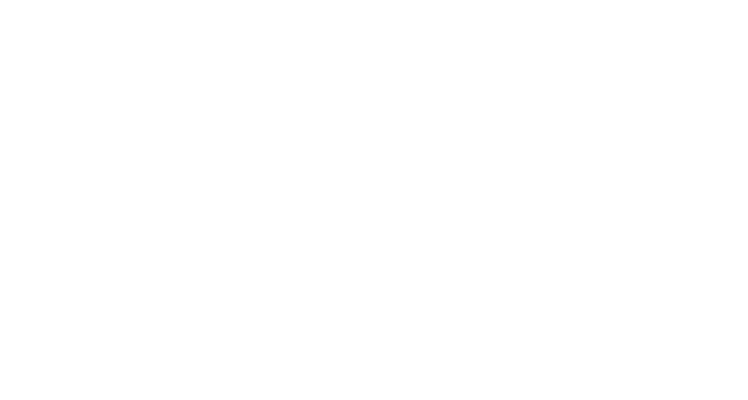
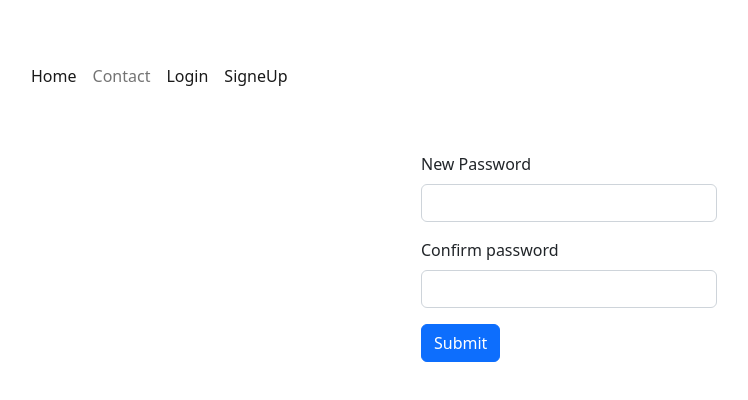
Before and after one commit to bishald0013/registration_Login, a React (Create React App) app in the folder frontend-client/: page /reset in a window 1280 px wide. Before the commit this address had no page. Shown: the top 400 px of the page, without its empty margins (71-819 px from the left). Built offline with nearby package versions, Linux system fonts and the light colour scheme.

Commit message:
Password reset email Link

```diff
--- a/frontend-client/src/App.js
+++ b/frontend-client/src/App.js
@@ -4,6 +4,8 @@
 import Contact from "./Components/pages/Contact";
 import Login from "./Components/pages/auth/Login";
 import SigneUp from "./Components/pages/auth/SigneUp";
+import ResetPassword from "./Components/pages/auth/ResetPassword";
+import PasswordResetEmail from "./Components/pages/auth/PasswordResetEmail";
 
 function App() {
   return (
@@ -15,6 +17,8 @@
             <Route path="contact" element={<Contact/>}></Route>
             <Route path="login" element={<Login/>}></Route>
             <Route path="signeup" element={<SigneUp/>}></Route>
+            <Route path="resetpassword" element={<ResetPassword/>}></Route>
+            <Route path="reset" element={<PasswordResetEmail/>}></Route>
           </Route>
         </Routes>
       </BrowserRouter>
--- a/frontend-client/src/Components/pages/auth/Login.jsx
+++ b/frontend-client/src/Components/pages/auth/Login.jsx
@@ -61,7 +61,7 @@
           <button type="submit" class="btn btn-primary">
             Login
           </button>
-          <Link to="/">Forgot Password</Link>
+          <Link to="/resetpassword">Forgot Password</Link>
         </form>
         {error.status ? <Alert severity={error.type}>{error.msg}</Alert> : ""}
       </div>
--- /dev/null
+++ b/frontend-client/src/Components/pages/auth/PasswordResetEmail.jsx
@@ -0,0 +1,38 @@
+import React from "react";
+
+function PasswordResetEmail() {
+  return (
+    <div className="container mt-5 w-25">
+      <form>
+        <div class="mb-3">
+          <label for="exampleInputEmail1" class="form-label">
+            New Password
+          </label>
+          <input
+            type="password"
+            name="password"
+            class="form-control"
+            id="password"
+
+          />
+        </div>
+        <div class="mb-3">
+          <label for="exampleInputPassword1" class="form-label">
+          Confirm password
+          </label>
+          <input
+            type="password"
+            name="confirm_password"
+            class="form-control"
+            id="confirm_password"
+          />
+        </div>
+        <button type="submit" class="btn btn-primary">
+          Submit
+        </button>
+      </form>
+    </div>
+  );
+}
+
+export default PasswordResetEmail;
--- /dev/null
+++ b/frontend-client/src/Components/pages/auth/ResetPassword.jsx
@@ -0,0 +1,55 @@
+import { Alert } from "@mui/material";
+import React from "react";
+import {useState} from "react"
+
+
+function ResetPassword() {
+
+    const [error, setError] = useState({
+        status: false,
+        msg: "",
+        type: ""
+      })
+
+
+
+      const handleSubmit = (e) => {
+        e.preventDefault();
+        const data = new FormData(e.currentTarget);
+        const actualData = {
+          email: data.get('email'),
+        }
+        if (actualData.email) {
+          console.log(actualData);
+          document.getElementById('password-reset-email-form').reset()
+          setError({ status: true, msg: "Password Reset Email Sent. Check Your Email !!", type: 'success' })
+        } else {
+          setError({ status: true, msg: "Please Provide Valid Email", type: 'error' })
+        }
+      }
+
+  return (
+    <div className="container w-25">
+      <form onSubmit={handleSubmit}>
+        <div class="mb-3">
+          <label for="exampleInputEmail1" class="form-label">
+            Email address
+          </label>
+          <input
+            type="email"
+            name="email"
+            class="form-control"
+            id="email"
+            aria-describedby="emailHelp"
+          />
+           <button type="submit" class="btn btn-primary">
+            Submit
+          </button>
+        </div>
+      </form>
+      {error.status ? <Alert severity={error.type}>{error.msg}</Alert> : " "}
+    </div>
+  );
+}
+
+export default ResetPassword;
--- a/frontend-client/src/Components/pages/auth/SigneUp.jsx
+++ b/frontend-client/src/Components/pages/auth/SigneUp.jsx
@@ -51,7 +51,7 @@
 
   return (
     <div className="container main_container mb-5">
-      <div className="container mt-5">
+      <div className="container mt-5 ">
         <form onSubmit={handleSubmit}>
           <div class="row mb-3">
             <label for="username" class="col-sm-2 col-form-label">
```
